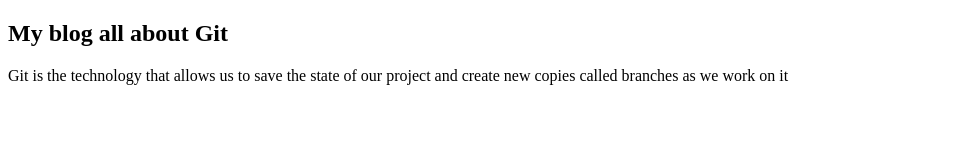
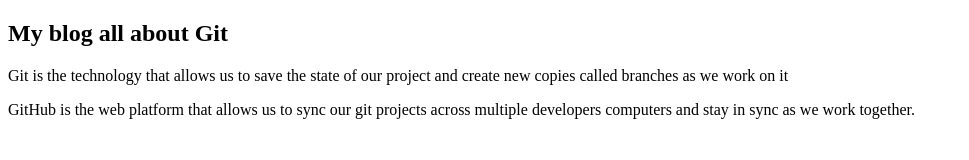
Before and after one commit to Alston44/web-scripting-1-2025-spring-summer, a plain HTML site: page index.html in a window 1280 px wide. Shown: the whole page, without its empty margins (0-969 px from the left). Drawn offline with Linux system fonts and the light colour scheme.

Commit message:
Adds more content to home page

```diff
--- a/index.html
+++ b/index.html
@@ -12,6 +12,7 @@
     <main>
         <section id="overview">
             <p>Git is the technology that allows us to save the state of our project and create new copies called branches as we work on it </p>
+            <p>GitHub is the web platform that allows us to sync our git projects across multiple developers computers and stay in sync as we work together.</p>
         </section>
 
     </main>
```
Also changed, not shown: 1 other file.
